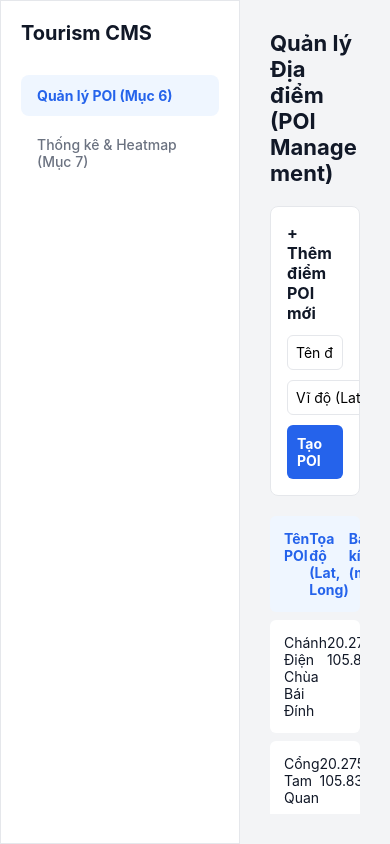
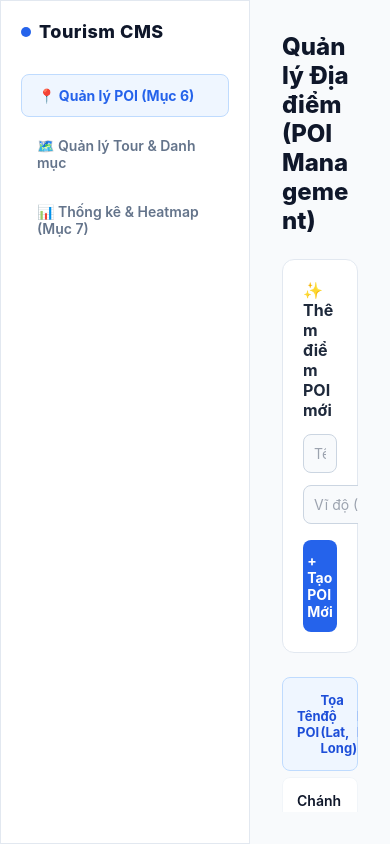
Before and after one commit to Nakvt/software-engineering-project, a React Native app: screen / in a window 390 px wide. Built offline with nearby package versions, Linux system fonts and the light colour scheme.

Commit message:
UI: Colorize CMS Dashboard and enhance Design System

```diff
--- a/src/presentation/screens/AdminDashboardScreen.tsx
+++ b/src/presentation/screens/AdminDashboardScreen.tsx
@@ -1,21 +1,44 @@
 import React, { useState } from 'react';
-import { View, Text, StyleSheet, TouchableOpacity, ScrollView, FlatList, TextInput } from 'react-native';
+import { View, Text, StyleSheet, TouchableOpacity, ScrollView, TextInput } from 'react-native';
 import { MOCK_POIS, MOCK_ANALYTICS } from '../../data/mockCmsData';
 
+const MOCK_TOURS = [
+  { id: 'T-01', name: 'Tour Di Sản Bái Đính 1 Ngày', poisCount: 5, status: 'Hoạt động' },
+  { id: 'T-02', name: 'Tour Khám Phá Tâm Linh Mới', poisCount: 3, status: 'Bản nháp' },
+];
+
 export const AdminDashboardScreen = () => {
-  const [activeTab, setActiveTab] = useState<'cms' | 'analytics'>('cms');
+  const [activeTab, setActiveTab] = useState<'cms' | 'tours' | 'analytics'>('cms');
+  const [playingAudioId, setPlayingAudioId] = useState<string | null>(null);
+
+  const toggleAudio = (id: string) => {
+    setPlayingAudioId(playingAudioId === id ? null : id);
+  };
 
   return (
     <View style={styles.container}>
       {/* Sidebar Navigation */}
       <View style={styles.sidebar}>
-        <Text style={styles.logo}>Tourism CMS</Text>
+        <View style={styles.logoContainer}>
+          <View style={styles.logoDot} />
+          <Text style={styles.logo}>Tourism CMS</Text>
+        </View>
+
         <TouchableOpacity
           style={[styles.menuItem, activeTab === 'cms' && styles.menuActive]}
           onPress={() => setActiveTab('cms')}
         >
           <Text style={[styles.menuText, activeTab === 'cms' && styles.menuTextActive]}>
-            Quản lý POI (Mục 6)
+            📍 Quản lý POI (Mục 6)
+          </Text>
+        </TouchableOpacity>
+
+        <TouchableOpacity
+          style={[styles.menuItem, activeTab === 'tours' && styles.menuActive]}
+          onPress={() => setActiveTab('tours')}
+        >
+          <Text style={[styles.menuText, activeTab === 'tours' && styles.menuTextActive]}>
+            🗺️ Quản lý Tour & Danh mục
           </Text>
         </TouchableOpacity>
 
@@ -24,7 +47,7 @@ export const AdminDashboardScreen = () => {
           onPress={() => setActiveTab('analytics')}
         >
           <Text style={[styles.menuText, activeTab === 'analytics' && styles.menuTextActive]}>
-            Thống kê & Heatmap (Mục 7)
+            📊 Thống kê & Heatmap (Mục 7)
           </Text>
         </TouchableOpacity>
       </View>
@@ -32,66 +55,127 @@ export const AdminDashboardScreen = () => {
       {/* Main Content Area */}
       <View style={styles.content}>
         {activeTab === 'cms' ? (
-          <ScrollView style={styles.section}>
+          <ScrollView style={styles.section} showsVerticalScrollIndicator={false}>
             <Text style={styles.title}>Quản lý Địa điểm (POI Management)</Text>
 
             {/* FORM NHẬP / THÊM POI MỚI */}
-<View style={{ backgroundColor: '#FFFFFF', padding: 16, borderRadius: 8, marginBottom: 20, borderWidth: 1, borderColor: '#E5E7EB' }}>
-  <Text style={{ fontSize: 16, fontWeight: 'bold', color: '#111827', marginBottom: 12 }}>+ Thêm điểm POI mới</Text>
+            <View style={styles.formCard}>
+              <Text style={styles.formTitle}>✨ Thêm điểm POI mới</Text>
 
-  <TextInput style={{ borderWidth: 1, borderColor: '#E5E7EB', borderRadius: 6, padding: 8, marginBottom: 10 }} placeholder="Tên địa điểm POI..." />
+              <TextInput
+                style={styles.input}
+                placeholder="Tên địa điểm POI (ví dụ: Điện Tam Thế)..."
+                placeholderTextColor="#9CA3AF"
+              />
 
-  <View style={{ flexDirection: 'row', gap: 10, marginBottom: 10 }}>
-    <TextInput style={{ flex: 1, borderWidth: 1, borderColor: '#E5E7EB', borderRadius: 6, padding: 8 }} placeholder="Vĩ độ (Lat)..." />
-    <TextInput style={{ flex: 1, borderWidth: 1, borderColor: '#E5E7EB', borderRadius: 6, padding: 8 }} placeholder="Kinh độ (Long)..." />
-    <TextInput style={{ flex: 1, borderWidth: 1, borderColor: '#E5E7EB', borderRadius: 6, padding: 8 }} placeholder="Bán kính (m)..." />
-  </View>
+              <View style={styles.rowInput}>
+                <TextInput
+                  style={[styles.input, { flex: 1 }]}
+                  placeholder="Vĩ độ (Lat)..."
+                  placeholderTextColor="#9CA3AF"
+                />
+                <TextInput
+                  style={[styles.input, { flex: 1 }]}
+                  placeholder="Kinh độ (Long)..."
+                  placeholderTextColor="#9CA3AF"
+                />
+                <TextInput
+                  style={[styles.input, { flex: 1 }]}
+                  placeholder="Bán kính Geofence (m)..."
+                  placeholderTextColor="#9CA3AF"
+                />
+              </View>
 
-  <TouchableOpacity style={{ backgroundColor: '#2563EB', padding: 10, borderRadius: 6, alignItems: 'center' }}>
-    <Text style={{ color: '#FFFFFF', fontWeight: 'bold' }}>Tạo POI</Text>
-  </TouchableOpacity>
-</View>
+              <TouchableOpacity style={styles.primaryBtn}>
+                <Text style={styles.btnText}>+ Tạo POI Mới</Text>
+              </TouchableOpacity>
+            </View>
+
             {/* Table Header */}
             <View style={[styles.tableRow, styles.tableHeader]}>
-              <Text style={[styles.cell, styles.headerText]}>Tên POI</Text>
-              <Text style={[styles.cell, styles.headerText]}>Tọa độ (Lat, Long)</Text>
-              <Text style={[styles.cell, styles.headerText]}>Bán kính (m)</Text>
+              <Text style={[styles.cell, styles.headerText, { flex: 1.5 }]}>Tên POI</Text>
+              <Text style={[styles.cell, styles.headerText, { flex: 1.5 }]}>Tọa độ (Lat, Long)</Text>
+              <Text style={[styles.cell, styles.headerText]}>Bán kính</Text>
               <Text style={[styles.cell, styles.headerText]}>Vùng miền</Text>
+              <Text style={[styles.cell, styles.headerText, { textAlign: 'center' }]}>Audio Preview</Text>
             </View>
 
             {/* Table Rows */}
-            {MOCK_POIS.map((item) => (
-              <View key={item.id} style={styles.tableRow}>
-                <Text style={styles.cell}>{item.name}</Text>
-                <Text style={styles.cell}>{item.latitude}, {item.longitude}</Text>
-                <Text style={styles.cell}>{item.radius}m</Text>
-                <Text style={styles.cell}>{item.region}</Text>
+            {MOCK_POIS.map((item: any, idx: number) => (
+              <View key={item.id} style={[styles.tableRow, idx % 2 === 1 && styles.tableRowEven]}>
+                <Text style={[styles.cell, styles.fontMedium, { flex: 1.5 }]}>{item.name}</Text>
+                <Text style={[styles.cell, styles.textMuted, { flex: 1.5 }]}>{item.latitude}, {item.longitude}</Text>
+                <Text style={styles.cell}><Text style={styles.badgeRadius}>{item.radius}m</Text></Text>
+                <Text style={styles.cell}><Text style={styles.badgeRegion}>{item.region || 'Bắc'}</Text></Text>
+                <View style={[styles.cell, { alignItems: 'center' }]}>
+                  <TouchableOpacity
+                    style={[styles.audioBtn, playingAudioId === item.id && styles.audioBtnPlaying]}
+                    onPress={() => toggleAudio(item.id)}
+                  >
+                    <Text style={[styles.audioBtnText, playingAudioId === item.id && styles.audioBtnTextPlaying]}>
+                      {playingAudioId === item.id ? '⏸ Đang phát' : '▶ Nghe thử'}
+                    </Text>
+                  </TouchableOpacity>
+                </View>
+              </View>
+            ))}
+          </ScrollView>
+        ) : activeTab === 'tours' ? (
+          <ScrollView style={styles.section} showsVerticalScrollIndicator={false}>
+            <Text style={styles.title}>Quản lý Danh mục & Lộ trình Tour</Text>
+
+            <View style={styles.formCard}>
+              <Text style={styles.formTitle}>✨ Tạo Tour Du Lịch Mới</Text>
+              <TextInput style={styles.input} placeholder="Tên lộ trình tour (VD: Tour Khám Phá Bái Đính 1 Ngày)..." placeholderTextColor="#9CA3AF" />
+              <TouchableOpacity style={styles.primaryBtn}>
+                <Text style={styles.btnText}>+ Khởi Tạo Tour</Text>
+              </TouchableOpacity>
+            </View>
+
+            <View style={[styles.tableRow, styles.tableHeader]}>
+              <Text style={[styles.cell, styles.headerText]}>Mã Tour</Text>
+              <Text style={[styles.cell, styles.headerText, { flex: 2 }]}>Tên Tour</Text>
+              <Text style={[styles.cell, styles.headerText]}>Điểm gán</Text>
+              <Text style={[styles.cell, styles.headerText, { textAlign: 'center' }]}>Trạng thái</Text>
+            </View>
+
+            {MOCK_TOURS.map((tour, idx) => (
+              <View key={tour.id} style={[styles.tableRow, idx % 2 === 1 && styles.tableRowEven]}>
+                <Text style={[styles.cell, styles.fontCode]}>{tour.id}</Text>
+                <Text style={[styles.cell, styles.fontMedium, { flex: 2 }]}>{tour.name}</Text>
+                <Text style={styles.cell}>{tour.poisCount} POIs</Text>
+                <View style={[styles.cell, { alignItems: 'center' }]}>
+                  <Text style={tour.status === 'Hoạt động' ? styles.badgeSuccess : styles.badgeWarning}>
+                    ● {tour.status}
+                  </Text>
+                </View>
               </View>
             ))}
           </ScrollView>
         ) : (
-          <ScrollView style={styles.section}>
+          <ScrollView style={styles.section} showsVerticalScrollIndicator={false}>
             <Text style={styles.title}>Thống kê Du khách & Bản đồ Nhiệt</Text>
 
-            {/* Stat Cards */}
             <View style={styles.statsContainer}>
-              <View style={styles.card}>
-                <Text style={styles.cardLabel}>Tổng lượt nghe</Text>
+              <View style={[styles.card, { borderLeftColor: '#2563EB', borderLeftWidth: 4 }]}>
+                <Text style={styles.cardLabel}>TỔNG LƯỢT NGHE</Text>
                 <Text style={styles.cardValue}>{MOCK_ANALYTICS.totalStreams}</Text>
               </View>
-              <View style={styles.card}>
-                <Text style={styles.cardLabel}>Thời lượng TB</Text>
-                <Text style={styles.cardValue}>{MOCK_ANALYTICS.avgDurationMinutes} phút</Text>
+              <View style={[styles.card, { borderLeftColor: '#10B981', borderLeftWidth: 4 }]}>
+                <Text style={styles.cardLabel}>THỜI LƯỢNG TB</Text>
+                <Text style={[styles.cardValue, { color: '#10B981' }]}>{MOCK_ANALYTICS.avgDurationMinutes} <Text style={{fontSize: 16}}>phút</Text></Text>
               </View>
-              <View style={styles.card}>
-                <Text style={styles.cardLabel}>Top POI được nghe</Text>
+              <View style={[styles.card, { borderLeftColor: '#F59E0B', borderLeftWidth: 4 }]}>
+                <Text style={styles.cardLabel}>TOP POI ĐƯỢC NGHE</Text>
                 <Text style={styles.cardValueSmall}>{MOCK_ANALYTICS.topPoi}</Text>
               </View>
             </View>
 
-            {/* Spatial Heatmap Placeholder */}
             <View style={styles.heatmapBox}>
-              <Text style={styles.heatmapText}>[ Vùng hiển thị Bản đồ Nhiệt / Spatial Heatmap ]</Text>
+              <View style={styles.heatmapBadge}>
+                <Text style={styles.heatmapBadgeText}>LIVE MAP DATA</Text>
+              </View>
+              <Text style={styles.heatmapText}>🗺️ Vùng hiển thị Bản đồ Nhiệt (Spatial Heatmap)</Text>
             </View>
           </ScrollView>
         )}
@@ -100,27 +184,48 @@ export const AdminDashboardScreen = () => {
   );
 };
 
-
 const styles = StyleSheet.create({
-  container: { flex: 1, flexDirection: 'row', backgroundColor: '#F3F4F6' },
-  sidebar: { width: 240, backgroundColor: '#FFFFFF', padding: 20, borderWidth: 1, borderColor: '#E5E7EB' },
-  logo: { color: '#111827', fontSize: 20, fontWeight: 'bold', marginBottom: 30 },
+  container: { flex: 1, flexDirection: 'row', backgroundColor: '#F8FAFC' },
+  sidebar: { width: 250, backgroundColor: '#FFFFFF', padding: 20, borderWidth: 1, borderColor: '#E2E8F0' },
+  logoContainer: { flexDirection: 'row', alignItems: 'center', gap: 8, marginBottom: 32 },
+  logoDot: { width: 10, height: 10, borderRadius: 5, backgroundColor: '#2563EB' },
+  logo: { color: '#0F172A', fontSize: 18, fontWeight: '800', letterSpacing: 0.5 },
   menuItem: { paddingVertical: 12, paddingHorizontal: 16, borderRadius: 8, marginBottom: 8 },
-  menuActive: { backgroundColor: '#EFF6FF' },
-  menuText: { color: '#6B7280', fontSize: 14, fontWeight: '500' },
-  menuTextActive: { color: '#2563EB', fontWeight: 'bold' },
-  content: { flex: 1, padding: 30 },
+  menuActive: { backgroundColor: '#EFF6FF', borderWidth: 1, borderColor: '#BFDBFE' },
+  menuText: { color: '#64748B', fontSize: 14, fontWeight: '600' },
+  menuTextActive: { color: '#2563EB', fontWeight: '700' },
+  content: { flex: 1, padding: 32 },
   section: { flex: 1 },
-  title: { fontSize: 22, fontWeight: 'bold', color: '#111827', marginBottom: 20 },
-  tableRow: { flexDirection: 'row', backgroundColor: '#FFFFFF', padding: 14, borderRadius: 6, marginBottom: 8 },
-  tableHeader: { backgroundColor: '#EFF6FF' },
-  headerText: { fontWeight: 'bold', color: '#2563EB' },
-  cell: { flex: 1, color: '#111827' },
+  title: { fontSize: 24, fontWeight: '800', color: '#0F172A', marginBottom: 24 },
+  formCard: { backgroundColor: '#FFFFFF', padding: 20, borderRadius: 12, marginBottom: 24, borderWidth: 1, borderColor: '#E2E8F0' },
+  formTitle: { fontSize: 16, fontWeight: '700', color: '#1E293B', marginBottom: 14 },
+  input: { borderWidth: 1, borderColor: '#CBD5E1', borderRadius: 8, padding: 10, marginBottom: 12, backgroundColor: '#F8FAFC', color: '#0F172A', fontSize: 14 },
+  rowInput: { flexDirection: 'row', gap: 12 },
+  primaryBtn: { backgroundColor: '#2563EB', padding: 12, borderRadius: 8, alignItems: 'center', marginTop: 4 },
+  btnText: { color: '#FFFFFF', fontWeight: '700', fontSize: 14 },
+  tableRow: { flexDirection: 'row', backgroundColor: '#FFFFFF', padding: 14, borderRadius: 8, marginBottom: 6, alignItems: 'center', borderWidth: 1, borderColor: '#F1F5F9' },
+  tableRowEven: { backgroundColor: '#F8FAFC' },
+  tableHeader: { backgroundColor: '#EFF6FF', borderColor: '#BFDBFE' },
+  headerText: { fontWeight: '700', color: '#1D4ED8', fontSize: 13 },
+  cell: { flex: 1, color: '#334155', fontSize: 14 },
+  fontMedium: { fontWeight: '600', color: '#0F172A' },
+  fontCode: { fontFamily: 'monospace', fontWeight: '700', color: '#475569' },
+  textMuted: { color: '#64748B' },
+  badgeRadius: { backgroundColor: '#F1F5F9', color: '#475569', paddingVertical: 2, paddingHorizontal: 8, borderRadius: 12, fontSize: 12, fontWeight: '600' },
+  badgeRegion: { backgroundColor: '#FEF3C7', color: '#D97706', paddingVertical: 2, paddingHorizontal: 8, borderRadius: 12, fontSize: 12, fontWeight: '700' },
+  badgeSuccess: { backgroundColor: '#D1FAE5', color: '#059669', paddingVertical: 4, paddingHorizontal: 10, borderRadius: 12, fontSize: 12, fontWeight: '700' },
+  badgeWarning: { backgroundColor: '#FEF3C7', color: '#D97706', paddingVertical: 4, paddingHorizontal: 10, borderRadius: 12, fontSize: 12, fontWeight: '700' },
+  audioBtn: { backgroundColor: '#EFF6FF', paddingVertical: 6, paddingHorizontal: 12, borderRadius: 20, borderWidth: 1, borderColor: '#2563EB' },
+  audioBtnPlaying: { backgroundColor: '#FEF2F2', borderColor: '#EF4444' },
+  audioBtnText: { color: '#2563EB', fontSize: 12, fontWeight: '700' },
+  audioBtnTextPlaying: { color: '#DC2626' },
   statsContainer: { flexDirection: 'row', gap: 16, marginBottom: 24 },
-  card: { flex: 1, backgroundColor: '#FFFFFF', padding: 20, borderRadius: 8, borderWidth: 1, borderColor: '#E5E7EB' },
-  cardLabel: { color: '#6B7280', fontSize: 12, marginBottom: 6 },
-  cardValue: { fontSize: 24, fontWeight: 'bold', color: '#2563EB' },
-  cardValueSmall: { fontSize: 16, fontWeight: 'bold', color: '#111827' },
-  heatmapBox: { height: 320, backgroundColor: '#F3F4F6', borderRadius: 8, justifyContent: 'center', alignItems: 'center', borderStyle: 'dashed', borderWidth: 2, borderColor: '#E5E7EB' },
-  heatmapText: { color: '#6B7280', fontWeight: '600' },
+  card: { flex: 1, backgroundColor: '#FFFFFF', padding: 20, borderRadius: 12, borderWidth: 1, borderColor: '#E2E8F0' },
+  cardLabel: { color: '#64748B', fontSize: 11, fontWeight: '700', letterSpacing: 0.5, marginBottom: 8 },
+  cardValue: { fontSize: 28, fontWeight: '800', color: '#2563EB' },
+  cardValueSmall: { fontSize: 16, fontWeight: '700', color: '#0F172A' },
+  heatmapBox: { height: 340, backgroundColor: '#F1F5F9', borderRadius: 12, justifyContent: 'center', alignItems: 'center', borderStyle: 'dashed', borderWidth: 2, borderColor: '#CBD5E1', position: 'relative' },
+  heatmapBadge: { position: 'absolute', top: 16, right: 16, backgroundColor: '#EF4444', paddingVertical: 4, paddingHorizontal: 8, borderRadius: 6 },
+  heatmapBadgeText: { color: '#FFFFFF', fontSize: 10, fontWeight: '800' },
+  heatmapText: { color: '#64748B', fontWeight: '700', fontSize: 15 },
 });
```
